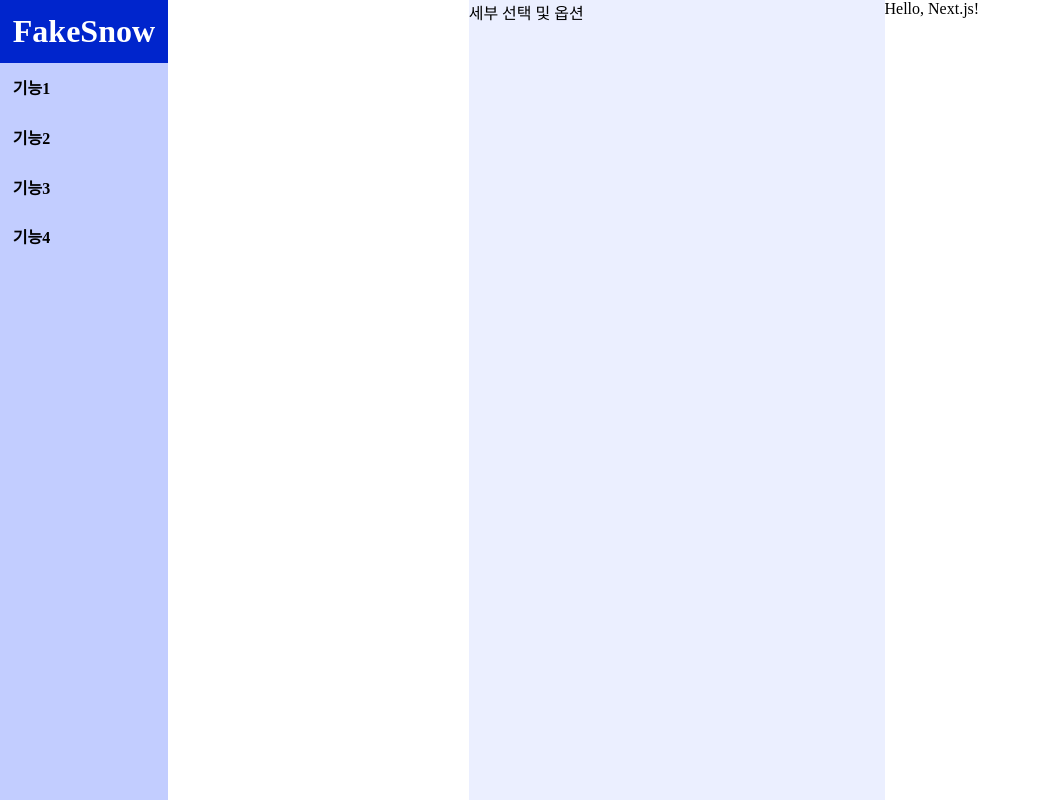
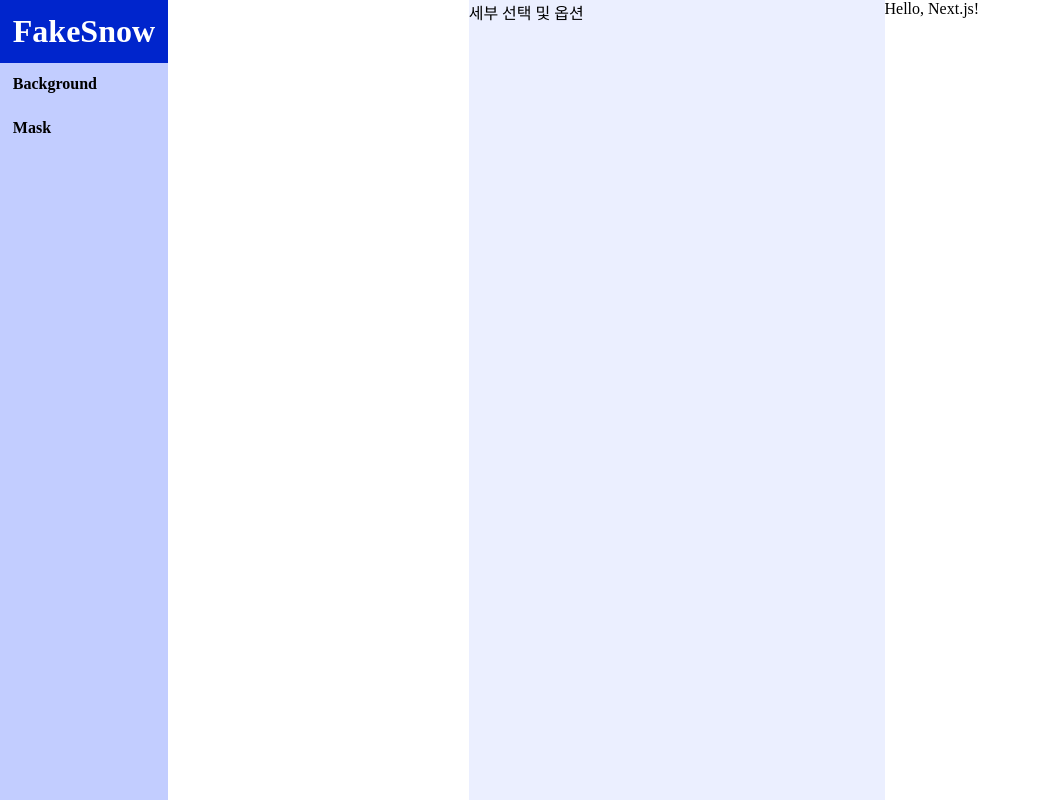
Before and after one commit to honk7608/fakesnow, a Next.js app: page / in a window 1280 px wide. Shown: the whole page, without its empty margins (0-1041 px from the left). Built offline with nearby package versions, Linux system fonts and the light colour scheme; a web font is replaced by a local one.

Commit message:
메뉴 변경

```diff
--- a/src/app/layout.js
+++ b/src/app/layout.js
@@ -12,10 +12,8 @@ export default function RootLayout({ children }) {
         <header>
           <h1 className='title'>FakeSnow</h1>
           <ul className='menu'>
-            <li><a href="/">기능1</a></li>
-            <li><a href="/">기능2</a></li>
-            <li><a href="/">기능3</a></li>
-            <li><a href="/">기능4</a></li>
+            <li><a href="/">Background</a></li>
+            <li><a href="/">Mask</a></li>
           </ul>
         </header>
         <div className='option'>
```
